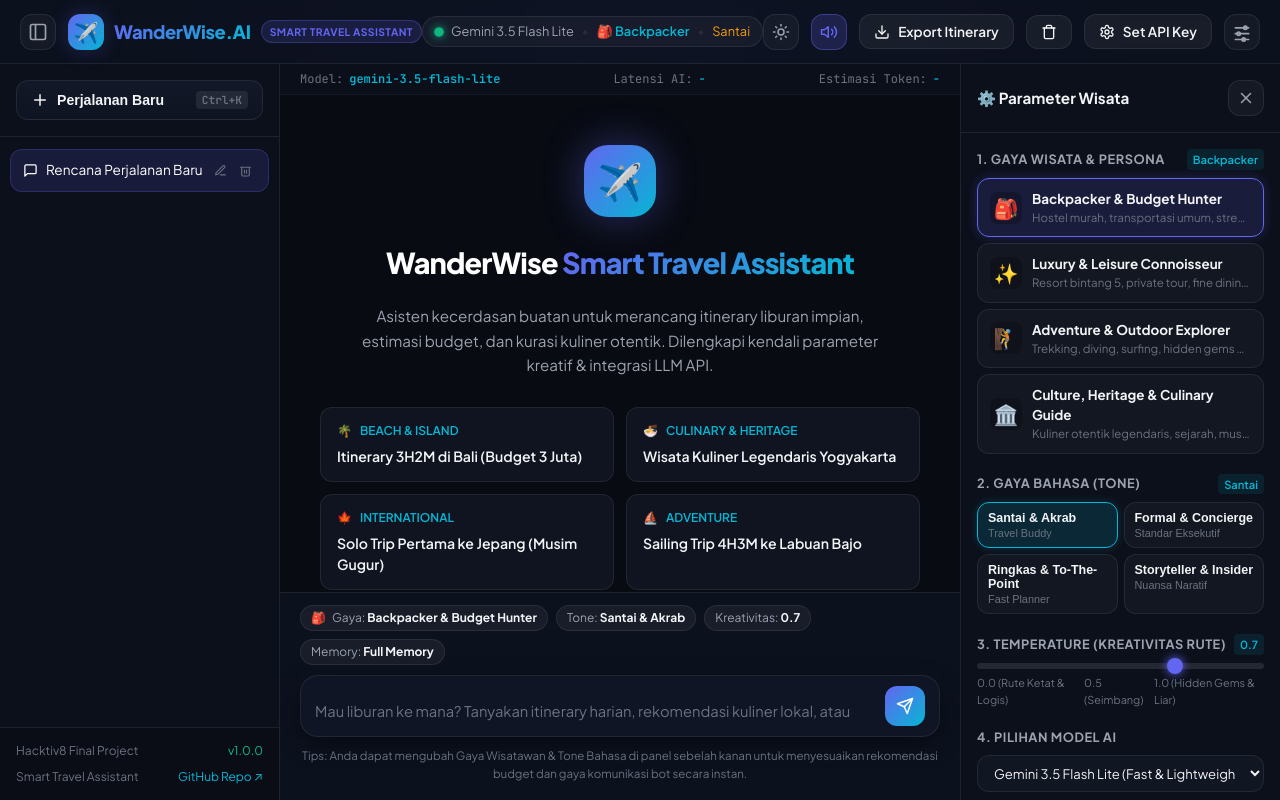
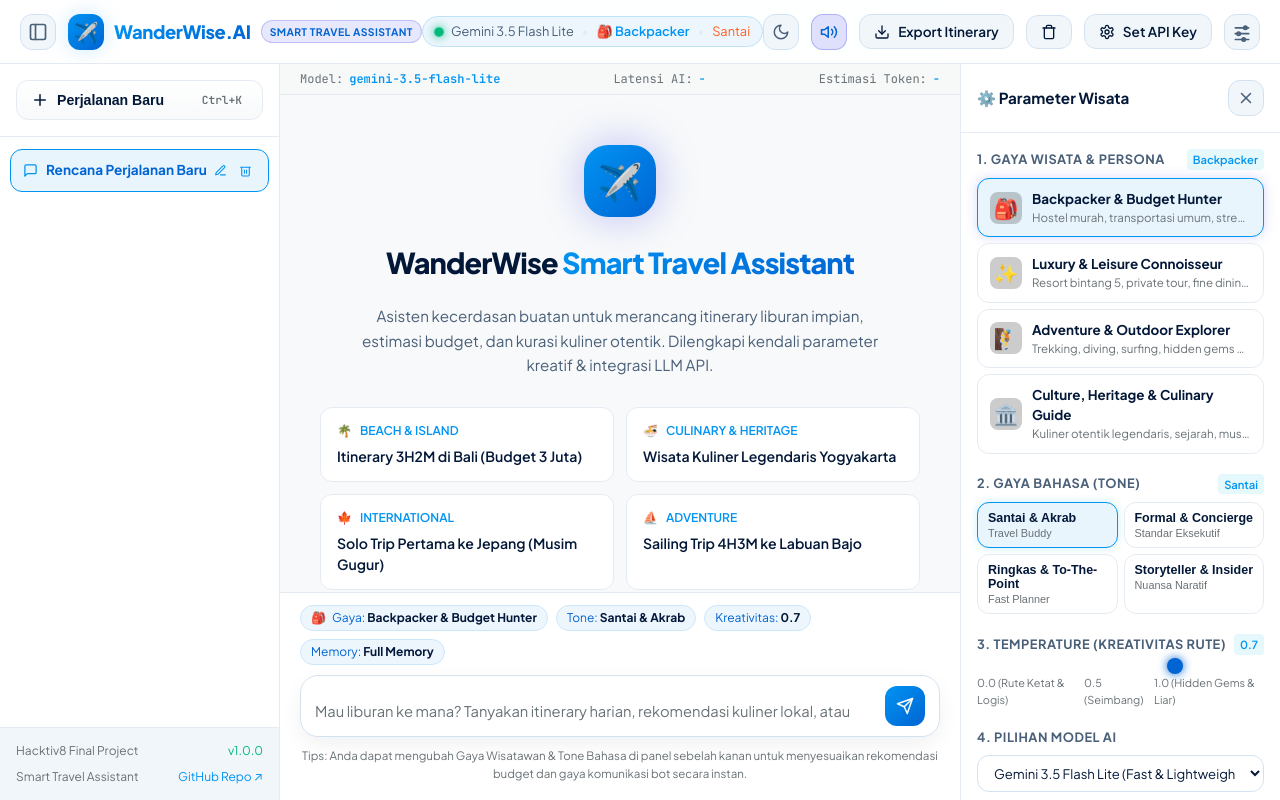
Before and after one commit to bayuin/hacktive8-chat, a website: page index.html in a window 1280 px wide. Drawn offline with nearby package versions, Linux system fonts and the light colour scheme; no server answers.

Commit message:
feat: apply Traveloka theme, fix active session contrast, align multimodal API endpoints, and add Flash 3.6-3.8 models

```diff
--- a/css/style.css
+++ b/css/style.css
@@ -6,36 +6,36 @@
 @import url('https://fonts.googleapis.com/css2?family=JetBrains+Mono:wght@400;500;600;700&family=Plus+Jakarta+Sans:wght@300;400;500;600;700;800&display=swap');
 
 :root {
-  /* Color Palette - Cyberpunk Obsidian & Electric Cyan / Indigo */
-  --bg-main: #080B12;
-  --bg-sidebar: #0C101B;
-  --bg-card: rgba(18, 24, 38, 0.75);
-  --bg-card-hover: rgba(28, 37, 58, 0.85);
-  --bg-input: #0F1524;
-  --bg-glass: rgba(15, 21, 36, 0.7);
-
-  --border-subtle: rgba(255, 255, 255, 0.08);
-  --border-active: rgba(99, 102, 241, 0.4);
-  --border-glow: rgba(6, 182, 212, 0.3);
-
-  --text-primary: #F3F4F6;
-  --text-secondary: #9CA3AF;
-  --text-muted: #6B7280;
-
-  --accent-indigo: #6366F1;
-  --accent-cyan: #06B6D4;
-  --accent-emerald: #10B981;
-  --accent-amber: #F59E0B;
+  /* Color Palette - Traveloka Signature Azure Blue & Deep Midnight */
+  --bg-main: #05101E;
+  --bg-sidebar: #091A30;
+  --bg-card: rgba(14, 34, 61, 0.8);
+  --bg-card-hover: rgba(20, 46, 80, 0.9);
+  --bg-input: #0A1E38;
+  --bg-glass: rgba(9, 26, 48, 0.85);
+
+  --border-subtle: rgba(255, 255, 255, 0.1);
+  --border-active: #0194F3;
+  --border-glow: rgba(1, 148, 243, 0.35);
+
+  --text-primary: #F8FAFC;
+  --text-secondary: #9BB1CC;
+  --text-muted: #5F7A99;
+
+  --accent-indigo: #0064D2; /* Traveloka Deep Blue */
+  --accent-cyan: #0194F3;   /* Traveloka Iconic Sky Blue */
+  --accent-emerald: #00BA7A;/* Traveloka Success Green */
+  --accent-amber: #FF5E1F;  /* Traveloka Iconic Orange */
   --accent-rose: #F43F5E;
 
-  --gradient-brand: linear-gradient(135deg, #6366F1 0%, #06B6D4 100%);
-  --gradient-glow: linear-gradient(135deg, rgba(99, 102, 241, 0.25) 0%, rgba(6, 182, 212, 0.25) 100%);
-  --gradient-card: linear-gradient(180deg, rgba(26, 34, 53, 0.5) 0%, rgba(15, 21, 36, 0.8) 100%);
+  --gradient-brand: linear-gradient(135deg, #0194F3 0%, #0064D2 100%);
+  --gradient-glow: linear-gradient(135deg, rgba(1, 148, 243, 0.3) 0%, rgba(0, 100, 210, 0.3) 100%);
+  --gradient-card: linear-gradient(180deg, rgba(14, 34, 61, 0.6) 0%, rgba(9, 26, 48, 0.85) 100%);
 
   --shadow-sm: 0 2px 8px rgba(0, 0, 0, 0.3);
   --shadow-md: 0 8px 24px -4px rgba(0, 0, 0, 0.5);
   --shadow-lg: 0 16px 36px -6px rgba(0, 0, 0, 0.7);
-  --shadow-glow: 0 0 20px rgba(99, 102, 241, 0.25);
+  --shadow-glow: 0 0 20px rgba(1, 148, 243, 0.3);
 
   --font-sans: 'Plus Jakarta Sans', -apple-system, BlinkMacSystemFont, 'Segoe UI', Roboto, sans-serif;
   --font-mono: 'JetBrains Mono', monospace;
@@ -51,70 +51,80 @@
   --header-height: 64px;
 }
 
-/* Light Theme Mode */
+/* Light Theme Mode - Traveloka Iconic Clean Aesthetic */
 [data-theme="light"] {
-  --bg-main: #F4F6F9;
+  --bg-main: #F7F9FA;         /* Traveloka Clean Background */
   --bg-sidebar: #FFFFFF;
-  --bg-card: rgba(255, 255, 255, 0.9);
-  --bg-card-hover: rgba(241, 245, 249, 0.98);
+  --bg-card: #FFFFFF;
+  --bg-card-hover: #F1F6FB;
   --bg-input: #FFFFFF;
-  --bg-glass: rgba(255, 255, 255, 0.88);
-
-  --border-subtle: rgba(15, 23, 42, 0.08);
-  --border-active: rgba(14, 165, 233, 0.5);
-  --border-glow: rgba(14, 165, 233, 0.25);
-
-  --text-primary: #0F172A;
-  --text-secondary: #475569;
-  --text-muted: #64748B;
-
-  --accent-indigo: #4F46E5;
-  --accent-cyan: #0284C7;
-  --accent-emerald: #059669;
-  --accent-amber: #D97706;
+  --bg-glass: rgba(255, 255, 255, 0.94);
+
+  --border-subtle: #E5EBF2;
+  --border-active: #0194F3;
+  --border-glow: rgba(1, 148, 243, 0.25);
+
+  --text-primary: #031838;    /* Traveloka Deep Navy Text */
+  --text-secondary: #4A5F78;
+  --text-muted: #687176;
+
+  --accent-indigo: #0064D2;
+  --accent-cyan: #0194F3;     /* Traveloka Sky Blue */
+  --accent-emerald: #00BA7A;
+  --accent-amber: #FF5E1F;    /* Traveloka Orange */
   --accent-rose: #E11D48;
 
-  --gradient-brand: linear-gradient(135deg, #0284C7 0%, #059669 100%);
-  --gradient-glow: linear-gradient(135deg, rgba(2, 132, 199, 0.15) 0%, rgba(5, 150, 105, 0.15) 100%);
-  --gradient-card: linear-gradient(180deg, rgba(241, 245, 249, 0.8) 0%, rgba(255, 255, 255, 0.95) 100%);
-
-  --shadow-sm: 0 2px 8px rgba(15, 23, 42, 0.05);
-  --shadow-md: 0 8px 24px -4px rgba(15, 23, 42, 0.08);
-  --shadow-lg: 0 16px 36px -6px rgba(15, 23, 42, 0.12);
-  --shadow-glow: 0 0 20px rgba(2, 132, 199, 0.2);
+  --gradient-brand: linear-gradient(135deg, #0194F3 0%, #0064D2 100%);
+  --gradient-glow: linear-gradient(135deg, rgba(1, 148, 243, 0.15) 0%, rgba(0, 100, 210, 0.15) 100%);
+  --gradient-card: linear-gradient(180deg, #FFFFFF 0%, #F7F9FA 100%);
+
+  --shadow-sm: 0 2px 8px rgba(3, 24, 56, 0.05);
+  --shadow-md: 0 8px 24px -4px rgba(3, 24, 56, 0.08);
+  --shadow-lg: 0 16px 36px -6px rgba(3, 24, 56, 0.12);
+  --shadow-glow: 0 0 20px rgba(1, 148, 243, 0.2);
 }
 
 [data-theme="light"] .app-container {
-  background: radial-gradient(circle at 50% 0%, rgba(2, 132, 199, 0.08) 0%, transparent 50%),
-              radial-gradient(circle at 100% 100%, rgba(5, 150, 105, 0.06) 0%, transparent 40%);
+  background: radial-gradient(circle at 50% 0%, rgba(1, 148, 243, 0.08) 0%, transparent 50%),
+              radial-gradient(circle at 100% 100%, rgba(0, 186, 122, 0.05) 0%, transparent 40%);
 }
 
 [data-theme="light"] .hero-title {
-  color: #0F172A;
+  color: #031838;
+}
+
+[data-theme="light"] .hero-title span {
+  color: #0194F3;
 }
 
 [data-theme="light"] .message-content h1,
 [data-theme="light"] .message-content h2,
 [data-theme="light"] .message-content h3,
 [data-theme="light"] .message-content h4 {
-  color: #0F172A;
+  color: #031838;
 }
 
 [data-theme="light"] .message-content table {
   background: #FFFFFF;
+  border: 1px solid #E5EBF2;
+}
+
+[data-theme="light"] .message-content th {
+  background: #F1F6FB;
+  color: #0064D2;
 }
 
 [data-theme="light"] .message-content td {
-  border-bottom: 1px solid rgba(15, 23, 42, 0.06);
+  border-bottom: 1px solid #E5EBF2;
   color: #1E293B;
 }
 
 [data-theme="light"] .code-wrapper {
-  background: #0F172A;
+  background: #0C2340;
 }
 
 [data-theme="light"] .code-header {
-  background: #1E293B;
+  background: #061528;
 }
 
 [data-theme="light"] .code-wrapper pre {
@@ -122,64 +132,153 @@
 }
 
 [data-theme="light"] .telemetry-bar {
-  background: rgba(241, 245, 249, 0.75);
-  border-bottom: 1px solid rgba(15, 23, 42, 0.06);
+  background: rgba(247, 249, 250, 0.85);
+  border-bottom: 1px solid #E5EBF2;
 }
 
 [data-theme="light"] .modal-overlay {
-  background: rgba(15, 23, 42, 0.45);
+  background: rgba(3, 24, 56, 0.5);
 }
 
 [data-theme="light"] .status-pill {
-  background: rgba(15, 23, 42, 0.05);
+  background: #EDF6FD;
+  border-color: #BEE3F8;
 }
 
 [data-theme="light"] .sidebar-footer {
-  background: rgba(15, 23, 42, 0.03);
+  background: #F1F6FB;
+  border-top: 1px solid #E5EBF2;
 }
 
 [data-theme="light"] .btn-secondary {
-  background: rgba(15, 23, 42, 0.04);
+  background: #F1F6FB;
+  border-color: #D3E2F0;
+  color: #031838;
 }
 
 [data-theme="light"] .btn-secondary:hover {
-  background: rgba(15, 23, 42, 0.08);
+  background: #E4EFF9;
+  border-color: #0194F3;
 }
 
 [data-theme="light"] .btn-icon {
-  background: rgba(15, 23, 42, 0.04);
+  background: #F1F6FB;
+  border-color: #D3E2F0;
+  color: #4A5F78;
 }
 
 [data-theme="light"] .btn-icon:hover {
-  background: rgba(15, 23, 42, 0.08);
+  background: #E4EFF9;
+  color: #0194F3;
+  border-color: #0194F3;
 }
 
 [data-theme="light"] .param-chip {
-  background: rgba(15, 23, 42, 0.04);
+  background: #EDF6FD;
+  border: 1px solid #CCE7FA;
+  color: #0064D2;
 }
 
 [data-theme="light"] .persona-card {
   background: #FFFFFF;
+  border: 1px solid #E5EBF2;
 }
 
 [data-theme="light"] .persona-card:hover {
-  background: #F8FAFC;
+  background: #F7FAFD;
+  border-color: #0194F3;
+}
+
+[data-theme="light"] .persona-card.active {
+  background: #E8F5FD;
+  border-color: #0194F3;
 }
 
 [data-theme="light"] .tone-btn {
   background: #FFFFFF;
+  border: 1px solid #E5EBF2;
+  color: #4A5F78;
 }
 
 [data-theme="light"] .tone-btn:hover {
-  background: #F8FAFC;
+  background: #F7FAFD;
+  border-color: #0194F3;
+}
+
+[data-theme="light"] .tone-btn.active {
+  background: #E8F5FD;
+  border-color: #0194F3;
+  color: #0064D2;
 }
 
 [data-theme="light"] .styled-select {
   background: #FFFFFF;
+  border: 1px solid #D3E2F0;
+  color: #031838;
 }
 
 [data-theme="light"] .input-box-wrapper {
   background: #FFFFFF;
+  border: 1px solid #D3E2F0;
+}
+
+[data-theme="light"] .input-box-wrapper:focus-within {
+  border-color: #0194F3;
+  box-shadow: 0 0 0 3px rgba(1, 148, 243, 0.15);
+}
+
+[data-theme="light"] .prompt-card {
+  background: #FFFFFF;
+  border: 1px solid #E5EBF2;
+}
+
+[data-theme="light"] .prompt-card:hover {
+  background: #F7FAFD;
+  border-color: #0194F3;
+  box-shadow: 0 6px 18px rgba(1, 148, 243, 0.12);
+}
+
+[data-theme="light"] .prompt-title {
+  color: #031838;
+}
+
+/* Fix Kontras Judul Perjalanan Aktif (Issue #2) */
+.session-item.active {
+  background: rgba(1, 148, 243, 0.18);
+  color: #38BDF8;
+  border: 1px solid rgba(1, 148, 243, 0.4);
+}
+
+.session-item.active .session-title {
+  color: #38BDF8;
+  font-weight: 600;
+}
+
+.session-item.active svg {
+  color: #0194F3;
+}
+
+[data-theme="light"] .session-item {
+  color: #4A5F78;
+}
+
+[data-theme="light"] .session-item:hover {
+  background: #F1F6FB;
+  color: #031838;
+}
+
+[data-theme="light"] .session-item.active {
+  background: #E8F5FD;
+  border: 1.5px solid #0194F3;
+}
+
+[data-theme="light"] .session-item.active .session-title {
+  color: #0064D2; /* Deep Traveloka Blue - Kontras Tinggi dan Terlihat Jelas */
+  font-weight: 700;
+}
+
+[data-theme="light"] .session-item.active svg {
+  color: #0194F3;
 }
 
 /* Reset & Global */
@@ -447,14 +546,15 @@ body {
 }
 
 .session-item:hover {
-  background: rgba(255, 255, 255, 0.04);
+  background: rgba(1, 148, 243, 0.08);
   color: var(--text-primary);
 }
 
 .session-item.active {
-  background: rgba(99, 102, 241, 0.14);
-  color: #FFFFFF;
-  border: 1px solid rgba(99, 102, 241, 0.25);
+  background: rgba(1, 148, 243, 0.16);
+  color: #0194F3;
+  border: 1px solid rgba(1, 148, 243, 0.35);
+  font-weight: 600;
 }
 
 .session-title-wrap {
--- a/js/config.js
+++ b/js/config.js
@@ -24,6 +24,27 @@ const CONFIG = {
       name: "Gemini 3.5 Flash Lite",
       badge: "Fast & Lightweight",
       description: "Model ringan dan super responsif dari Google AI untuk rekomendasi wisata & perencana itinerary.",
+      freeTier: true
+    },
+    {
+      id: "gemini-3.6-flash",
+      name: "Gemini 3.6 Flash",
+      badge: "Travel Reasoning",
+      description: "Model cerdas dengan kemampuan penalaran rute perjalanan & kalkulasi budget yang akurat.",
+      freeTier: true
+    },
+    {
+      id: "gemini-3.7-flash",
+      name: "Gemini 3.7 Flash",
+      badge: "Hybrid Thinking & Speed",
+      description: "Model mutakhir dengan kecepatan tinggi dan pemahaman multimodal gambar/tempat wisata.",
+      freeTier: true
+    },
+    {
+      id: "gemini-3.8-flash",
+      name: "Gemini 3.8 Flash",
+      badge: "Ultra Next-Gen",
+      description: "Model generasi terdepan Google AI untuk perencanaan liburan komprehensif tanpa batas.",
       freeTier: true
     }
   ],
@@ -132,7 +153,7 @@ const CONFIG = {
     temperature: 0.7,
     memoryTurns: 0,
     soundEnabled: true,
-    theme: "dark"
+    theme: "light"
   }
 };
 
```
Also changed, not shown: server/index.js (+204 -53 lines).
